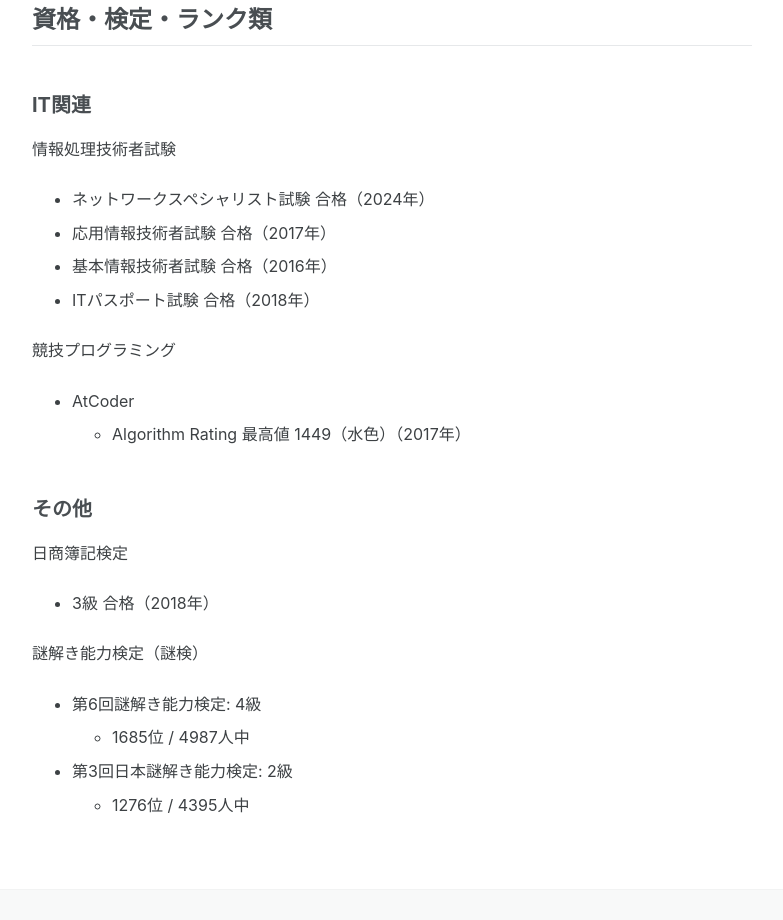
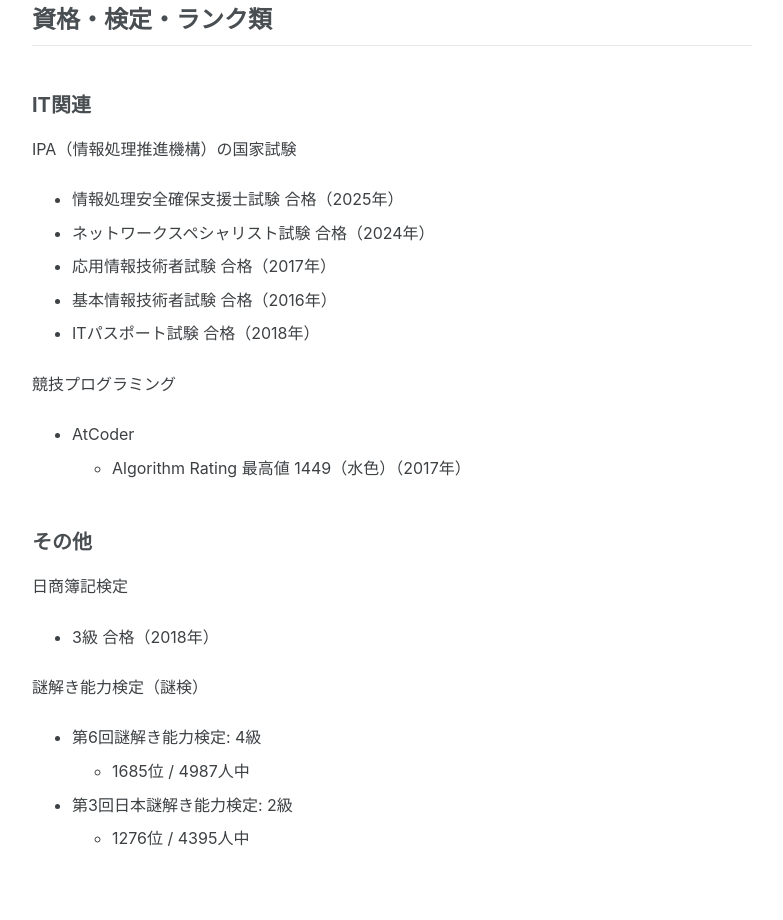
Before and after one commit to aruma256/aruma256.github.io, an Astro site: page /profile in a window 1280 px wide. Shown: the part 1060-1980 px from the top of the page, without its empty margins (280-1063 px from the left). Built offline with nearby package versions, Linux system fonts and the light colour scheme; Astro itself is replaced by a stand-in of ours.

Commit message:
Add Registered Information Security Specialist exam to profile
Co-Authored-By: Claude Opus 5.5 <noreply@anthropic.com>

```diff
--- a/src/pages/profile/index.md
+++ b/src/pages/profile/index.md
@@ -32,8 +32,9 @@ aruma256 というハンドルネームで活動しています。
 
 ### IT関連
 
-情報処理技術者試験
+IPA（情報処理推進機構）の国家試験
 
+* 情報処理安全確保支援士試験 合格（2025年）
 * ネットワークスペシャリスト試験 合格（2024年）
 * 応用情報技術者試験 合格（2017年）
 * 基本情報技術者試験 合格（2016年）
```
